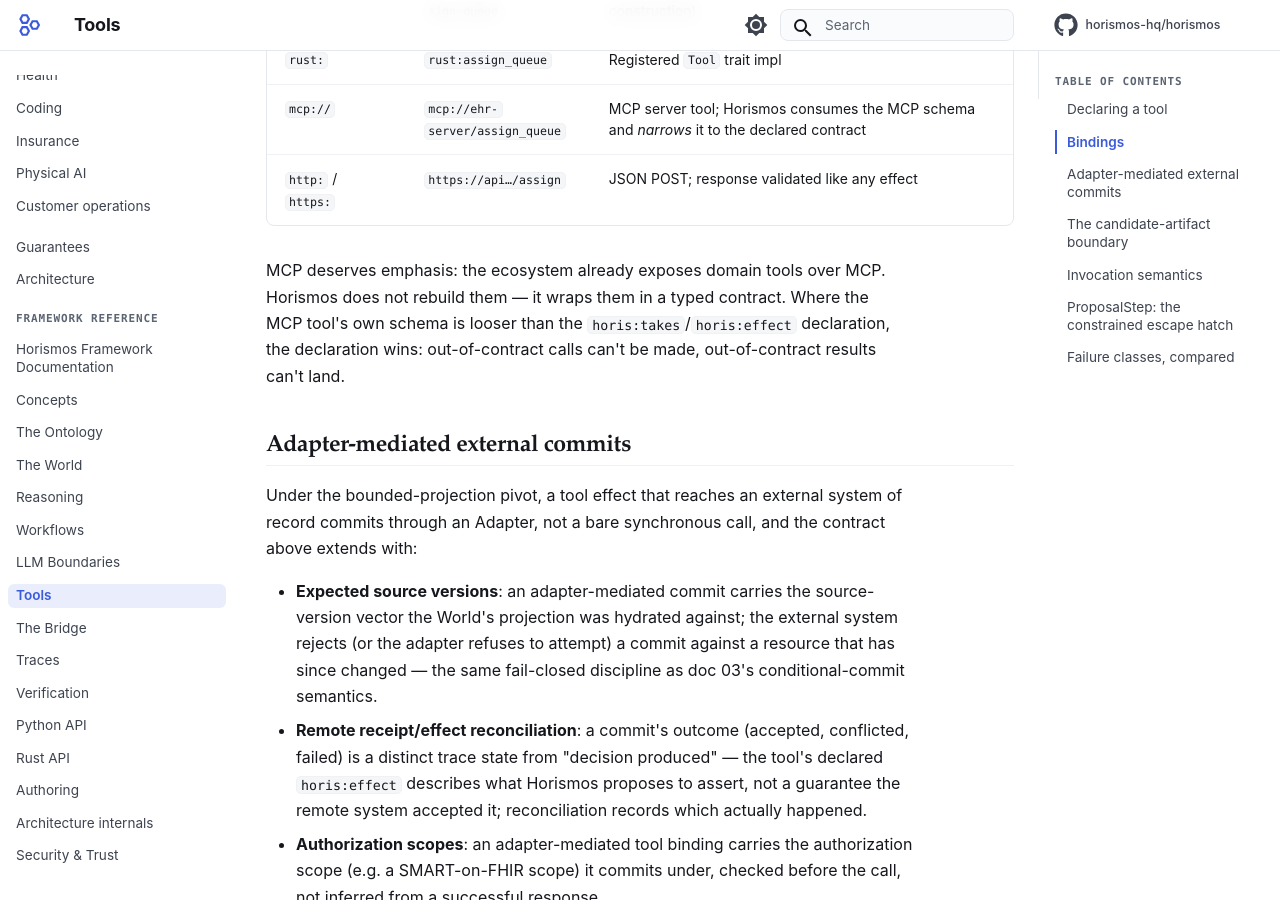
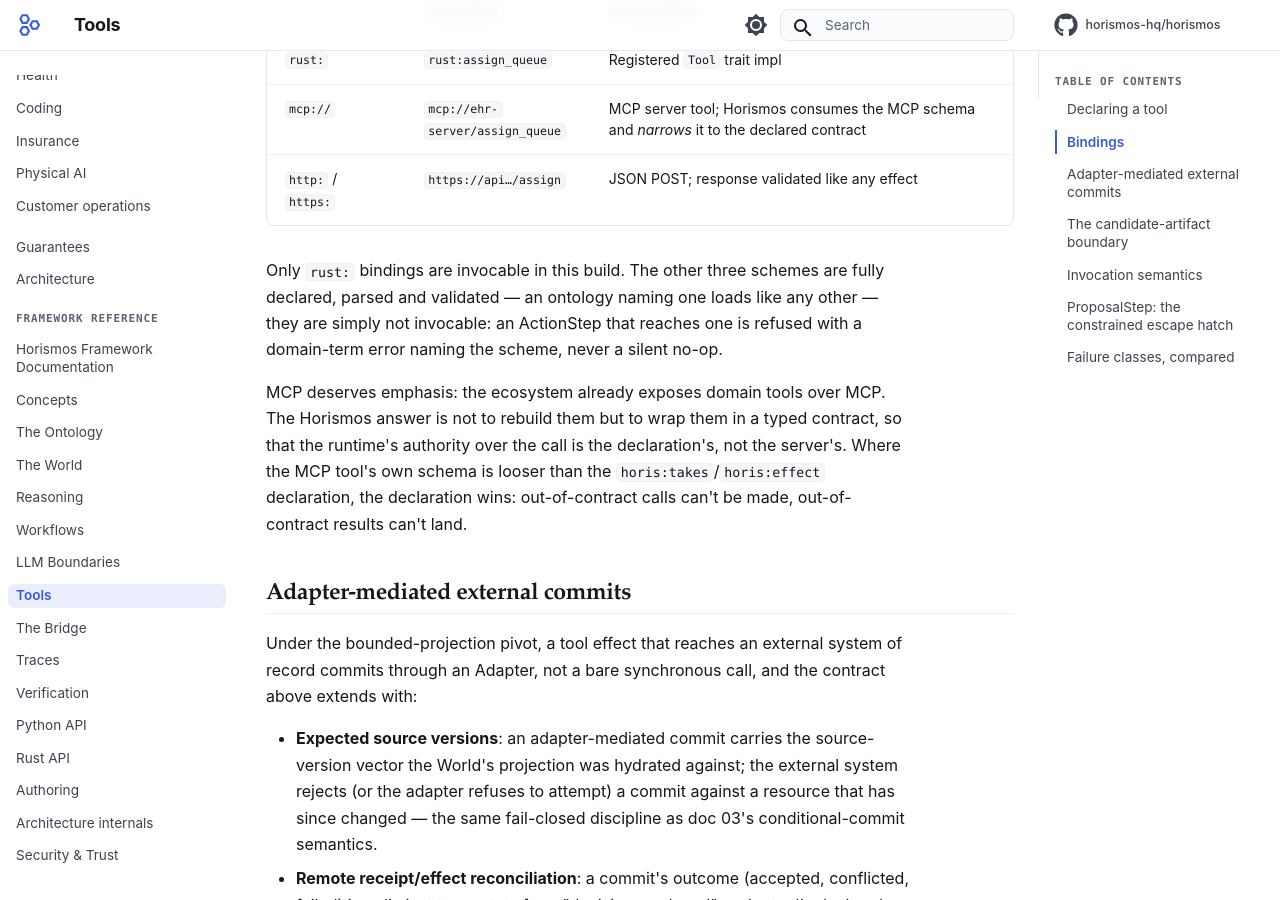
Before and after one commit to horismos-hq/horismos, an MkDocs documentation site: the page built from docs/framework/07-tools.md, in a window 1280 px wide and 900 px high, scrolled down 1067 px. Built offline with MkDocs 1.6.1 and Material for MkDocs 9.7.7, drawn with Linux system fonts in a browser that asks for light colours; comment, search, counter and statistics services are not loaded.

Commit message:
no-mistakes(review): docs: caveat non-invocable tool bindings and deferred steps

```diff
--- a/docs/framework/07-tools.md
+++ b/docs/framework/07-tools.md
@@ -41,10 +41,17 @@ fired by the runtime when workflow preconditions hold.
 | `mcp://` | `mcp://ehr-server/assign_queue` | MCP server tool; Horismos consumes the MCP schema and *narrows* it to the declared contract |
 | `http:` / `https:` | `https://api…/assign` | JSON POST; response validated like any effect |
 
-MCP deserves emphasis: the ecosystem already exposes domain tools over MCP. Horismos
-does not rebuild them — it wraps them in a typed contract. Where the MCP tool's own
-schema is looser than the `horis:takes`/`horis:effect` declaration, the declaration
-wins: out-of-contract calls can't be made, out-of-contract results can't land.
+Only `rust:` bindings are invocable in this build. The other three schemes are fully
+declared, parsed and validated — an ontology naming one loads like any other — they
+are simply not invocable: an ActionStep that reaches one is refused with a domain-term
+error naming the scheme, never a silent no-op.
+
+MCP deserves emphasis: the ecosystem already exposes domain tools over MCP. The
+Horismos answer is not to rebuild them but to wrap them in a typed contract, so that
+the runtime's authority over the call is the declaration's, not the server's. Where
+the MCP tool's own schema is looser than the `horis:takes`/`horis:effect`
+declaration, the declaration wins: out-of-contract calls can't be made,
+out-of-contract results can't land.
 
 ## Adapter-mediated external commits
 
```
Also changed, not shown: docs/framework/05-workflows.md (+6 -1 lines).
